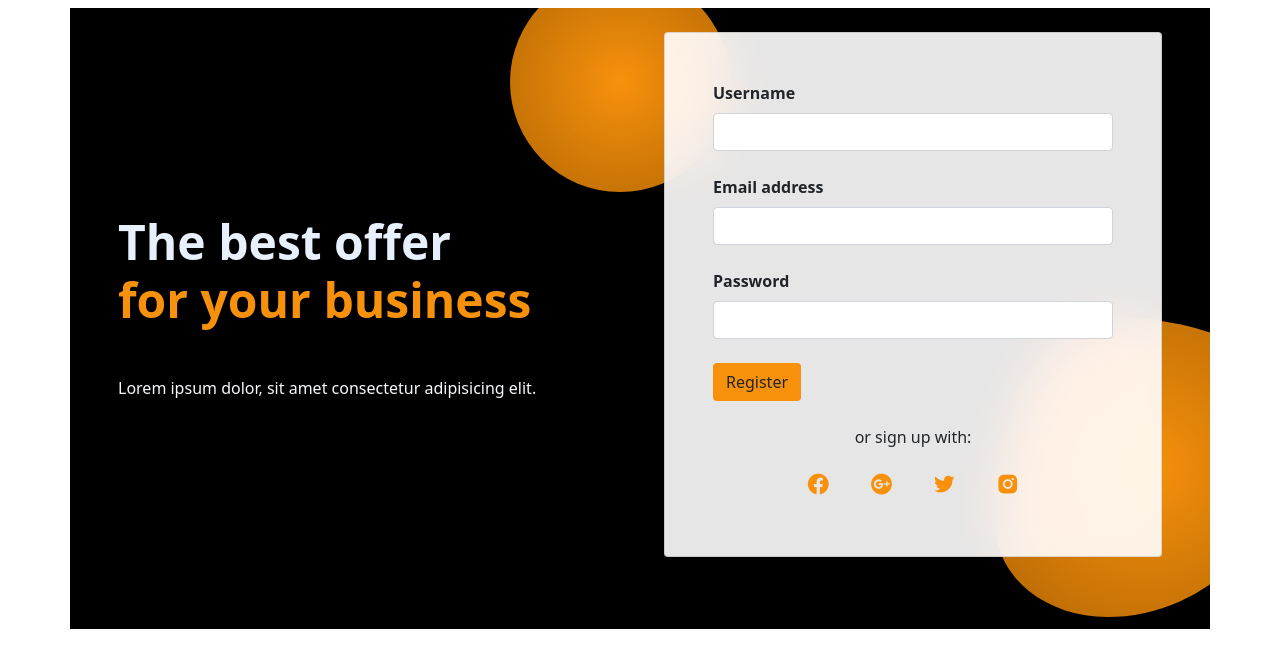
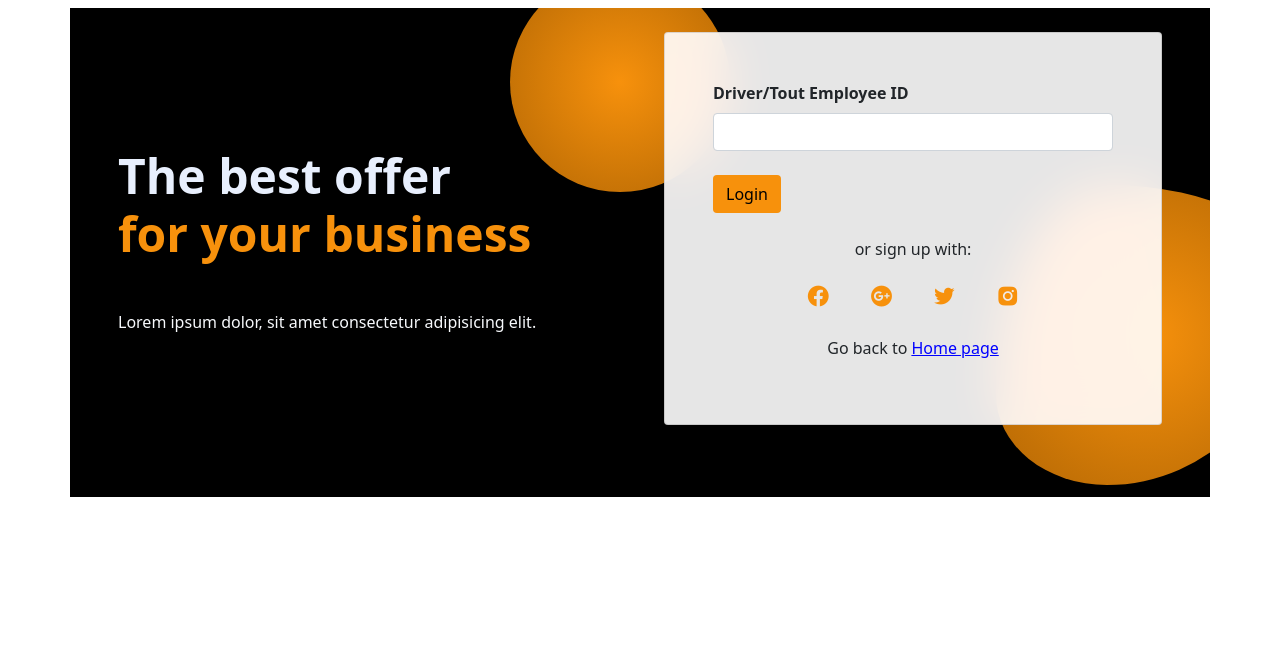
Before and after one commit to Collins07/FleetScope-design, a plain HTML site: page register.html in a window 1280 px wide. Drawn offline with nearby package versions, Linux system fonts and the light colour scheme.

Commit message:
modify register driver/passenger login

```diff
--- a/css/login.css
+++ b/css/login.css
@@ -23,8 +23,8 @@
     }
 
     #create-new{
-        background-color: black;
-        color: white;
+
+        color: blue;
     }
     label{
         font-weight: bold;
--- a/css/register.css
+++ b/css/register.css
@@ -37,6 +37,14 @@
   label{
     font-weight: bold;
   }
+  #driver-login{
+    color: black;
+    text-decoration: none;
+  }
+  #create-new{
+
+    color: blue;
+}
 
 
 
--- a/js/login.js
+++ b/js/login.js
@@ -1,19 +1,15 @@
 console.log(45)
 
-// clear input fields on page load
-window.onload = function() {
-    document.getElementById("username").value = "";
-    document.getElementById("password").value = "";
-  }
+// // clear input fields on page load
+// window.onload = function() {
+//     document.getElementById("password").value = "";
+//   }
 
-  // clear input fields on focus
-  document.getElementById("username").addEventListener("focus", function() {
-    this.value = "";
-  });
+//   // clear input fields on focus
 
-  document.getElementById("password").addEventListener("focus", function() {
-    this.value = "";
-  });
+//   document.getElementById("password").addEventListener("focus", function() {
+//     this.value = "";
+//   });
 
 
 
--- a/register.html
+++ b/register.html
@@ -9,6 +9,7 @@
      <link rel="stylesheet" href="css/bootstrap.min (2).css">
      <link href='https://unpkg.com/boxicons@2.1.4/css/boxicons.min.css' rel='stylesheet'>
     <link href="https://cdn.jsdelivr.net/npm/bootstrap@5.0.2/dist/css/bootstrap.min.css" rel="stylesheet" integrity="sha384-EVSTQN3/azprG1Anm3QDgpJLIm9Nao0Yz1ztcQTwFspd3yD65VohhpuuCOmLASjC" crossorigin="anonymous">
+    <script src="https://cdn.jsdelivr.net/npm/quagga/dist/quagga.min.js"></script>
 </head>
 <body>
 
@@ -35,30 +36,18 @@
                   <div class="row">
                     <div class="col-md-12 mb-4">
                       <div class="form-outline">
-                        <label class="form-label" for="form3Example1">Username</label>
+                        <label class="form-label" for="form3Example1">Driver/Tout Employee ID</label>
                         <input type="text" id="form3Example1" class="form-control" />
                       </div>
                     </div>
                   </div>
 
-                  <!-- Email input -->
-                  <div class="form-outline mb-4">
-                    <label class="form-label" for="form3Example3">Email address</label>
-                    <input type="email" id="form3Example3" class="form-control" />
-
-                  </div>
-
-                  <!-- Password input -->
-                  <div class="form-outline mb-4">
-                    <label class="form-label" for="form3Example4">Password</label>
-                    <input type="password" id="form3Example4" class="form-control" />
-                  </div>
-
 
                   <!-- Submit button -->
                   <button id="register" type="submit" class="btn btn-block mb-4">
-                    Register
+                    <a href="main.html" id="driver-login">Login</a>
                   </button>
+
 
                   <!-- Register buttons -->
                   <div class="text-center">
@@ -79,6 +68,12 @@
                       <i class='bx bxl-instagram-alt'></i>
                     </button>
                   </div>
+
+                  <div class="d-flex align-items-center justify-content-center pb-3 mt-3">
+                    <p class="mb-0 me-1">Go back to</p>
+                    <a href="index.html" id="create-new" >Home page</a>
+                  </div>
+
                 </form>
               </div>
             </div>
```
Also changed, not shown: index.html (+2 -2 lines), login.html (+30 -8 lines).
